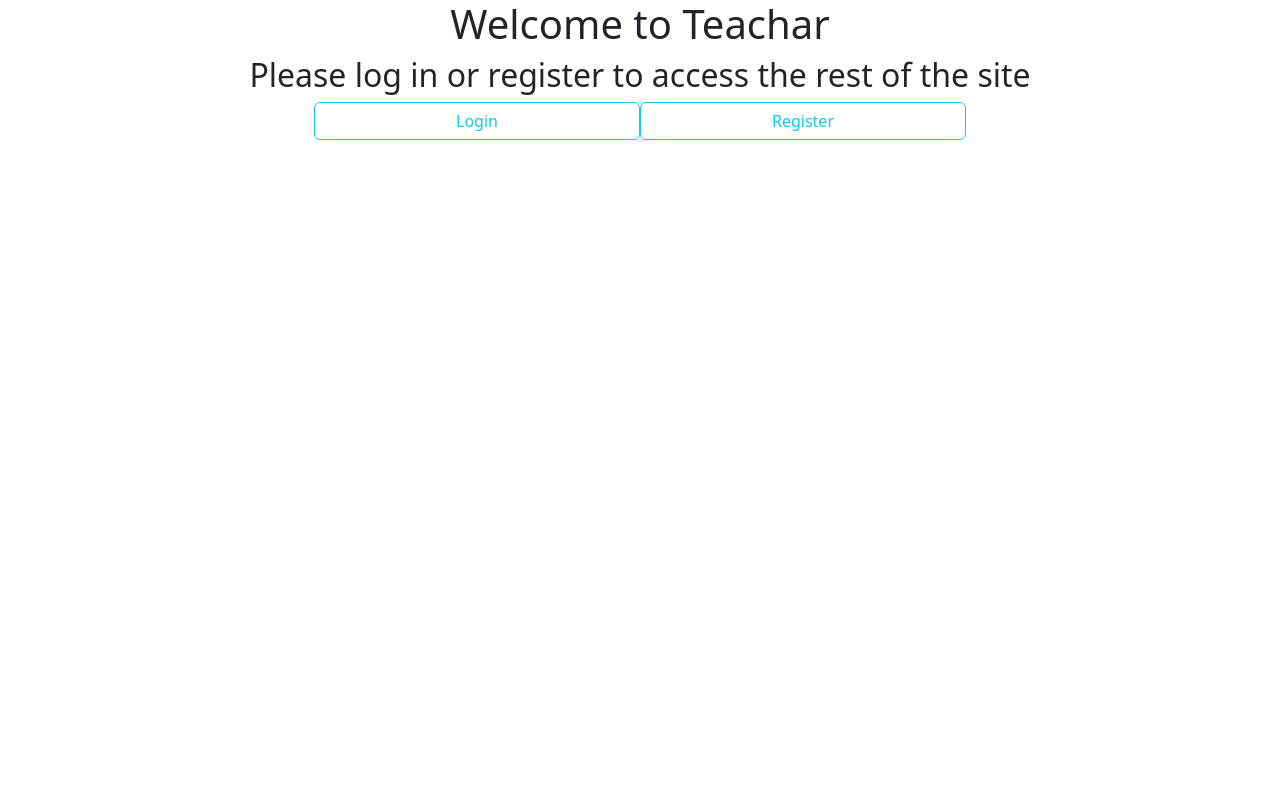
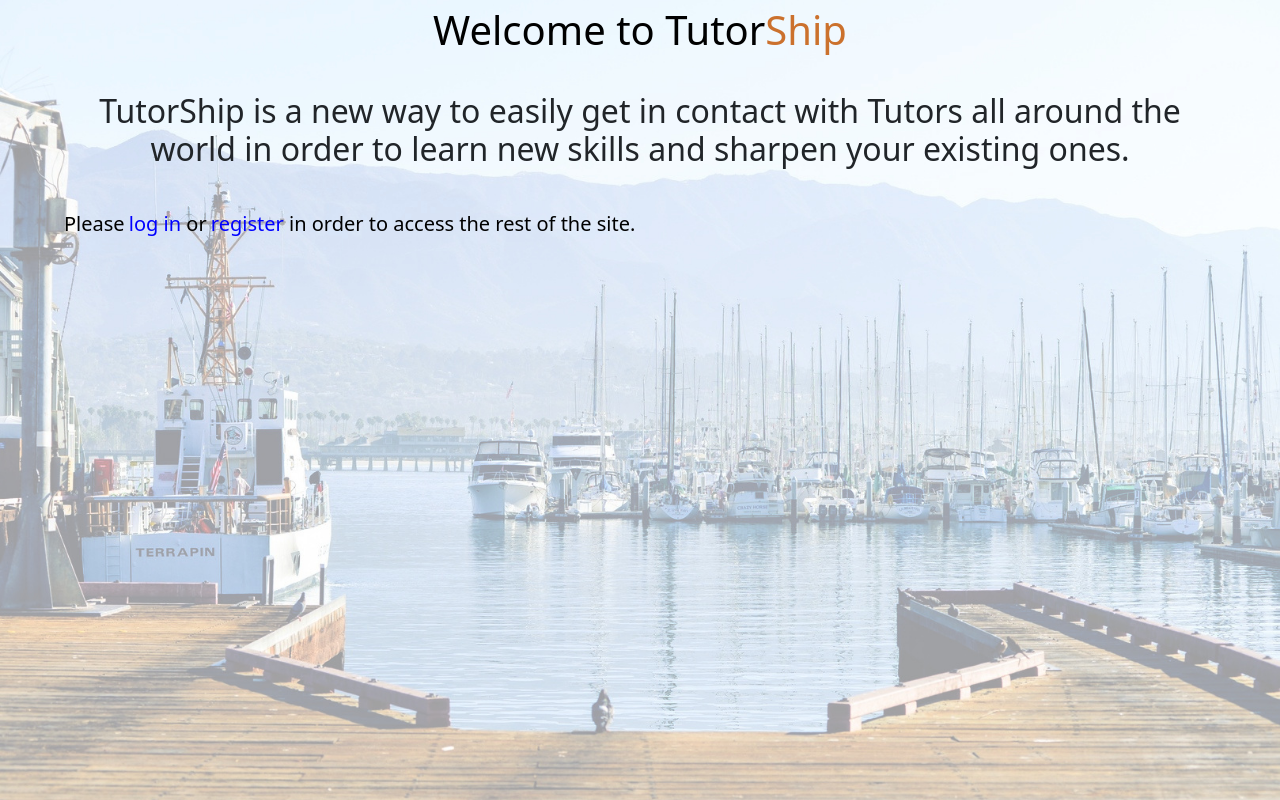
Before and after one commit to AlexHerisseDev/projSymfony, a Symfony app: template templates/accueil/index.html.twig in a window 1280 px wide. Run offline with Twig, Linux system fonts and the light colour scheme; the template is opened without the code that fills it, so the values that code supplies are empty; some libraries are stand-ins or nearby versions.

Commit message:
basically finished website

```diff
--- a/public/css/style.css
+++ b/public/css/style.css
@@ -1,3 +1,26 @@
+body{
+    /* background-image: url(../images/dock_bg2.jpg); */
+    background-color: rgba(154, 198, 241, 0.4);
+
+}
+
+.index-container{
+    background-image: url(../images/dock_bg2.jpg);
+    background-size: cover;
+    background-position: center;
+    position: absolute;
+    width: 100%;
+    height: 100%;
+}
+
+a{
+    text-decoration: none;
+}
+
+.navbar{
+    border-bottom: solid rgba(128, 128, 128, .3);
+}
+
 .nav-item{
     border-bottom: solid transparent;
 }
@@ -6,8 +29,42 @@
     border-bottom: solid rgb(139, 139, 218);
 }
 
+.guest-loginreg{
+    color: black;
+    font-size: 20px;
+    text-align: center;
+}
+
+.guest-loginreg-container{
+    padding-top: 2rem;
+}
+
+.guest-loginreg-link{
+    color:blue
+}
+
+.guest-index{
+    width:90%;
+    padding-top: 2rem;
+    margin: 0 auto;
+}
+
 .avatar{
     max-width:50px;
+}
+
+.title-container{
+    display:flex;
+    flex-direction: row;
+    justify-content: center;
+    font-size: 40px;
+}
+.titlep1{
+    color: black;
+}
+
+.titlep2{
+    color: #cb712d;
 }
 
 .infoWrapper img{
--- a/templates/accueil/index.html.twig
+++ b/templates/accueil/index.html.twig
@@ -1,36 +1,45 @@
 {% extends 'base.html.twig' %}
 
-{% block title %}Index{% endblock %}
+{% block title %}Welcome to TutorShip{% endblock %}
 
 {% block body %}
-    {# {% if app.user %}
-        <div class="mb-3">
-            You are logged in as {{ app.user.userIdentifier }}, <a href="{{ path('app_logout') }}">Logout</a>
+
+<div class="index-container">
+    <div class="title-container">
+        <span class="titlep1">Welcome to Tutor</span>
+        <span class="titlep2">Ship</span>
+    </div>
+
+    {% if app.user == false%}
+        <div class="guest-index">
+            <h2 class="text-center">TutorShip is a new way to easily get in contact with Tutors all around the world in order to learn new skills and sharpen your existing ones. </h2>
+            <div class="guest-loginreg-container">
+                <span class="guest-loginreg">Please</span>
+                <a href="{{path("app_login")}}">
+                    <span class="guest-loginreg guest-loginreg-link"> log in </span>
+                </a>
+                <span class="guest-loginreg">or</span>
+                <a href="{{path("app_register")}}">
+                    <span class="guest-loginreg guest-loginreg-link"> register </span>
+                </a>
+                <span class="guest-loginreg">in order to access the rest of the site.</span>
+            </div>
+
+
         </div>
-    {% endif %} #}
-
-    <h1 class="text-center">Welcome to Teachar</h1>
-    {% if app.user == false%}
-        <h2 class="text-center">Please log in or register to access the rest of the site</h2>
-        <div class="row d-flex justify-content-center">
-            <a href="{{path('app_login')}}"<button type="button" class="btn btn-outline-info w-25">Login</button></a>
-            <a href="{{path('app_register')}}"<button type="button" class="btn btn-outline-info w-25">Register</button></a>
-            </div>
     {% endif %}
 
     {% if is_granted("ROLE_USER")%}
         {% if user.getUserInfo.getUsername == "username" %}
             <h4 class="text-center">Please feel free to change your username and avatar by going to your profile in the dropdown menu located in the top-right of your screen</h2>
         {% endif %}
-        <p class="m-2">Feel free to go the lesson list at the top of the page to browse our {{nbLessons}} currently available lessons.</p>
+        <p class="m-2">Feel free to browser the list of lessons accesible at the top of your screen to browse our {{nbLessons}} currently available lessons.</p>
     {% endif %}
 
     {% if is_granted("ROLE_TEACHER")%}
-        <h1>YOU ARE A TEACHER</h1>
+        <p class="m-2">As a teacher, feel free to access the list of lessons, then press the "create a lesson" button to create a new lesson.</p>
     {% endif %}
 
-    {% if is_granted("ROLE_ADMIN") %}
-        <a href="{{path('app_adminPage')}}"<button type="button" class="btn btn-outline-warning">Admin Page</button></a>
-    {% endif %}
+</div>
 
 {% endblock %}
--- a/templates/lessons/lessonList.html.twig
+++ b/templates/lessons/lessonList.html.twig
@@ -4,7 +4,8 @@
 
 {% block body %}
     {% if is_granted("ROLE_TEACHER")%}
-            <a href="{{path('app_newLesson')}}"<button type="button" class="btn btn-outline-info w-25">Create a new lesson</button></a>
+            <br>
+            <a href="{{path('app_newLesson')}}"<button type="button" class=" nlessonbtn">Create a new lesson</button></a>
     {% endif %}
     <ul class="pagination p-2">
         <li class="pt-1">Display per page:</li>
--- a/templates/profile/profile.html.twig
+++ b/templates/profile/profile.html.twig
@@ -24,9 +24,9 @@
         {% endfor %}
     {% endif %}
     {% if user.id == app.user.id %}
-        <span  class="m-3">Here are the lessons you are currently participating in: </span>
+        <p class="m-3">Here are the lessons you have currently pinned: </p>
         {% else %}
-            <span class="m-3">Here are the lessons this user is currently participating in: </span>
+            <p class="m-3">Here are the lessons this user currently has pinned: </p>
     {% endif %}
     {% for studentLesson in user.getStudentsLessons %}
         {{include('lessonCard/_lessonCard.html.twig', {lesson:studentLesson})}}
--- a/templates/security/update.html.twig
+++ b/templates/security/update.html.twig
@@ -14,7 +14,10 @@
             label: 'Avatar URL',
         }) }}
         {{ form_row(updateForm.username, {
-            label: "Nom d'utilisateur",
+            label: "Username",
+        }) }}
+        {{ form_row(updateForm.description, {
+            label: "Description",
         }) }}
 
         <button type="submit" class="btn">Register</button>
```
Also changed, not shown: other parts of public/css/style.css (+45 -12 lines), src/Controller/LessonsController.php (+22 -10 lines), src/Controller/ProfileController.php (+14 -0 lines), src/Form/RegistrationFormType.php (+15 -2 lines), templates/admin/adminPage.html.twig (+7 -2 lines), templates/lessonCard/_lessonCard.html.twig (+16 -21 lines), templates/lessons/lessonListPaginated.html.twig (+7 -6 lines), templates/lessons/lessonPage.html.twig (+26 -8 lines), templates/lessons/newLesson.html.twig (+30 -2 lines), templates/navbar/_navbar.html.twig (+14 -5 lines), templates/registration/register.html.twig (+9 -5 lines), templates/security/login.html.twig (+1 -12 lines), public/images/dock_bg.jpg (added), public/images/dock_bg2.jpg (added), 1 more files.
